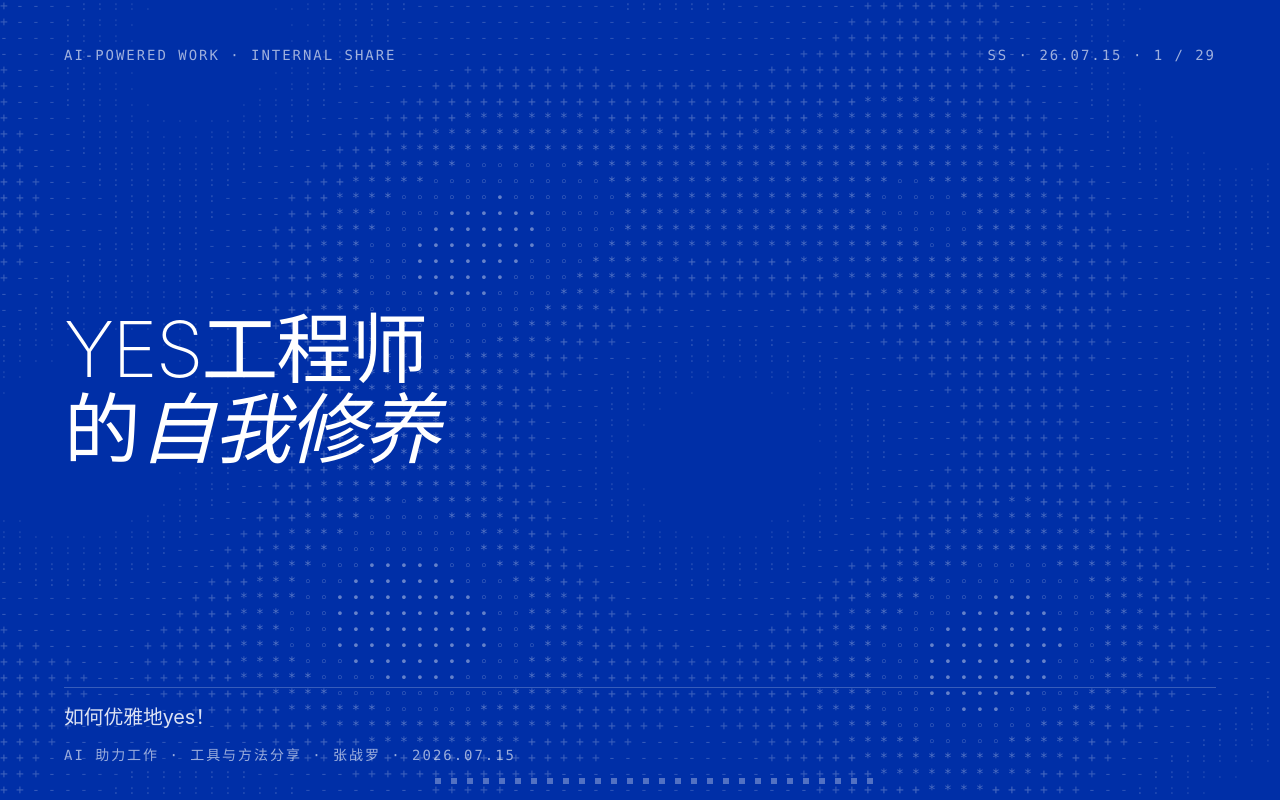
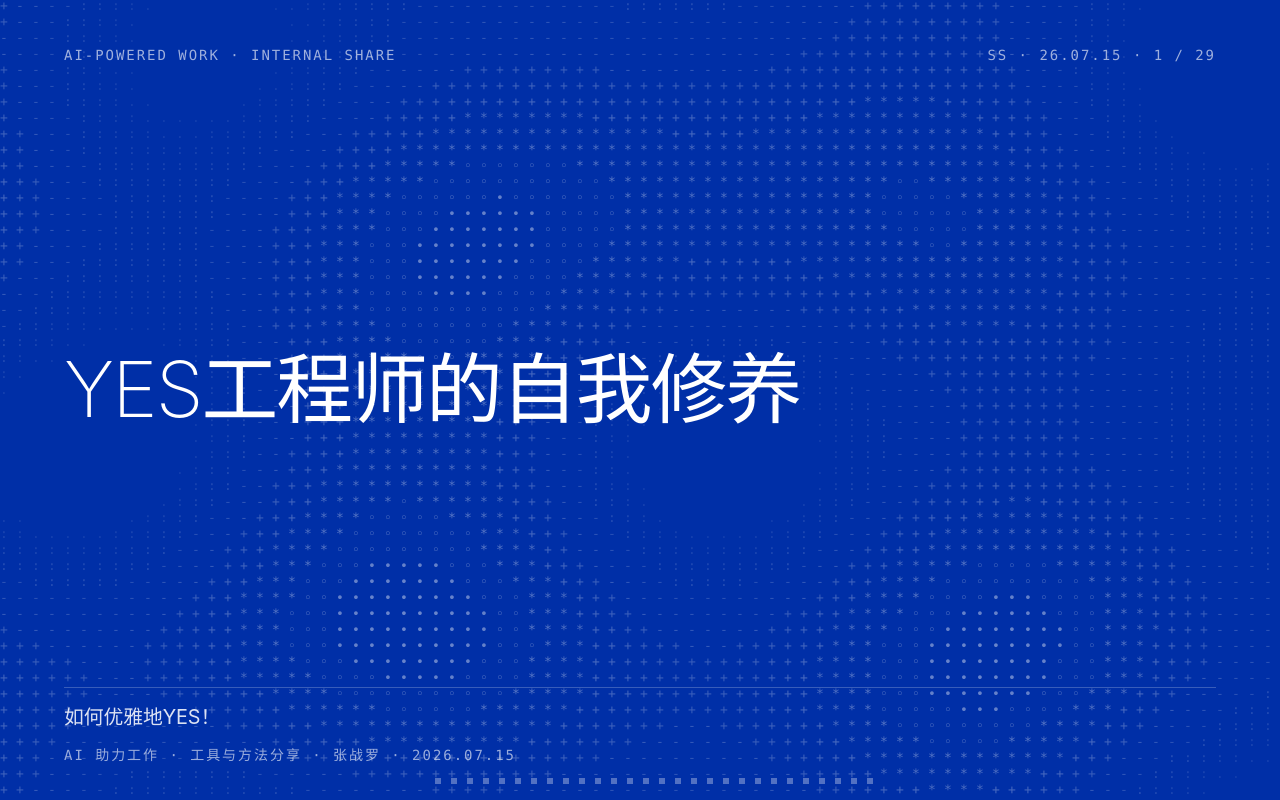
Before and after one commit to zhangzhanluo/AI-powered-share, a plain HTML site: page ppt/index.html in a window 1280 px wide. Drawn offline with Linux system fonts and the light colour scheme; animation ran at ten frames a second.

Commit message:
V20260720-2.5 - 封面定稿为分享版:主标合并为「YES工程师的自我修养」、副标改「如何优雅地YES!」

```diff
--- a/ppt/index.html
+++ b/ppt/index.html
@@ -1247,9 +1247,9 @@
       <div class="r">SS · 26.07.15 · 1 / 29</div>
     </div>
     <div style="flex:1;padding:0;display:grid;grid-template-rows:1fr auto;gap:2.6vh">
-      <h1 data-anim="title" style="align-self:center;font-family:var(--sans),var(--sans-zh);font-weight:200;font-size:min(6vw,10.6vh);line-height:1.04;letter-spacing:-.025em;color:#fff">YES工程师<br/>的<span style="font-style:italic;font-weight:300">自我修养</span></h1>
+      <h1 data-anim="title" style="align-self:center;font-family:var(--sans),var(--sans-zh);font-weight:200;font-size:min(6vw,10.6vh);line-height:1.04;letter-spacing:-.025em;color:#fff">YES工程师的自我修养</h1>
       <div data-anim="bottom" style="display:grid;grid-template-rows:auto auto;gap:1.6vh;border-top:1px solid rgba(255,255,255,.22);padding-top:2vh">
-        <div data-anim="lead" class="lead" style="max-width:56ch;color:rgba(255,255,255,.86)">如何优雅地yes！</div>
+        <div data-anim="lead" class="lead" style="max-width:56ch;color:rgba(255,255,255,.86)">如何优雅地YES！</div>
         <div class="t-meta" style="color:rgba(255,255,255,.6)">AI 助力工作 · 工具与方法分享 · 张战罗 · 2026.07.15</div>
       </div>
     </div>
```
Also changed, not shown: 1 other file.
